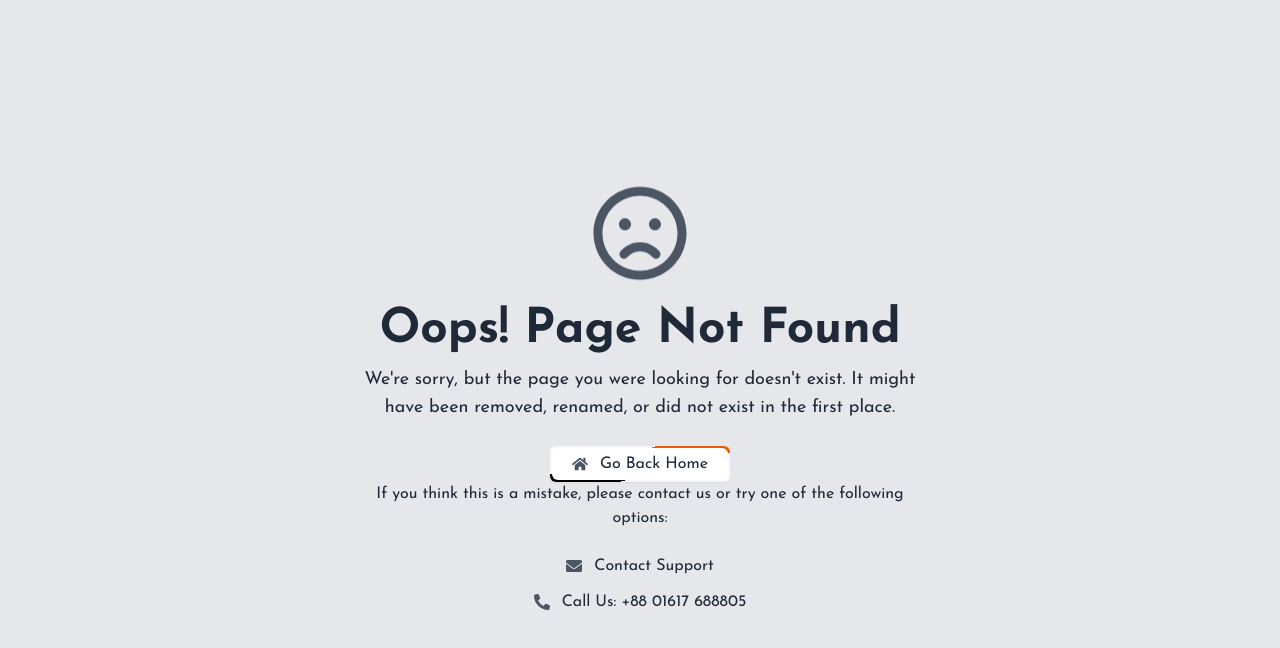
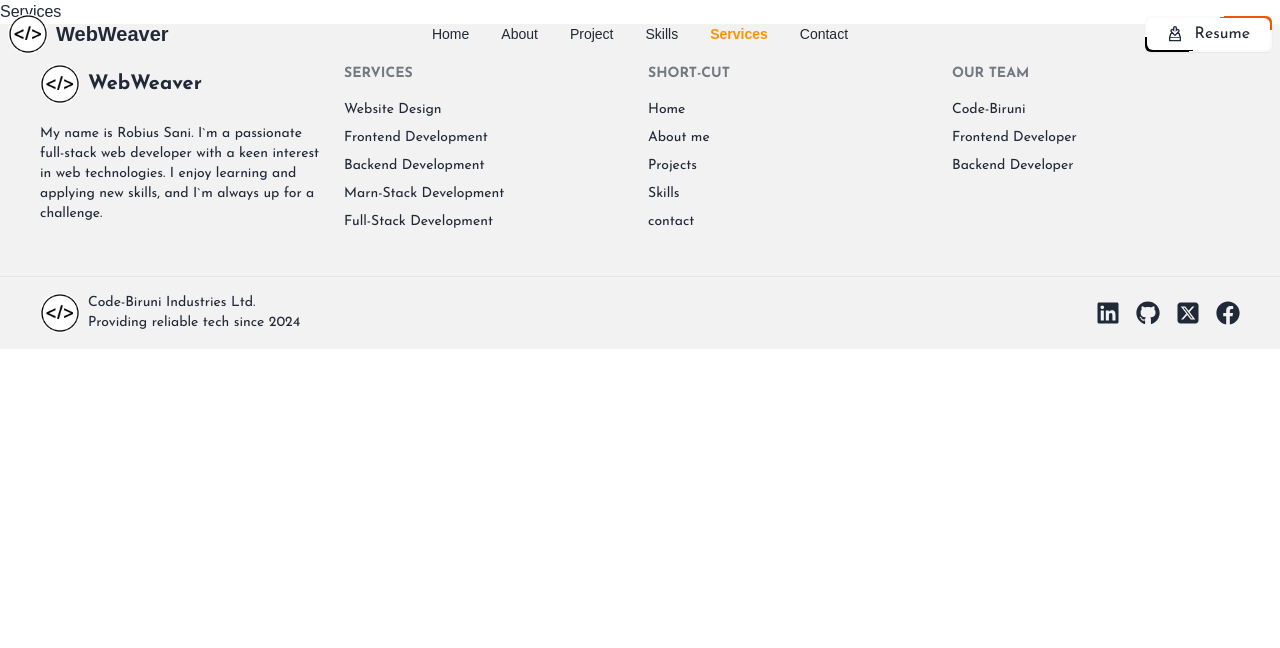
Before and after one commit to Robiu-Sani/Protfolio, a React (Vite) app: page /services in a window 1280 px wide. Shown: the top 648 px of the page. Built offline with nearby package versions, Linux system fonts and the light colour scheme; a web font is replaced by a local one.

Commit message:
protfolio is running

```diff
--- a/src/Component/DefaultComponent/Footer.jsx
+++ b/src/Component/DefaultComponent/Footer.jsx
@@ -1,45 +1,104 @@
-import { FaGithub, FaLinkedin, FaTwitter, FaEnvelope } from "react-icons/fa";
+import { Link } from "react-router-dom";
+import Logo from "../../images/logo.png";
+import { FaFacebook, FaGithub, FaLinkedin } from "react-icons/fa";
+import { FaSquareXTwitter } from "react-icons/fa6";
 
 export default function Footer() {
   return (
-    <footer className="w-full bg-gray-800 text-gray-200 py-6">
-      <div className="container mx-auto text-center">
-        <div className="flex justify-center mb-4">
-          <a
-            href="https://github.com/Robiu-Sani"
-            target="_blank"
-            rel="noopener noreferrer"
-            className="mx-2 text-gray-200 hover:text-white"
-          >
-            <FaGithub size={30} />
+    <div className="w-full bg-base-200">
+      <footer className="footer grid grid-cols-1 sm:grid-cols-2 md:grid-cols-4 container mx-auto bg-base-200 text-base-content p-10">
+        <nav>
+          <div className="flex justify-start items-center gap-2">
+            <img src={Logo} alt="webLogo" className="rounded-full h-[40px]" />
+            <h3 className="font-bold text-xl Name JosefinSans">WebWeaver</h3>
+          </div>
+          <p className="my-3 JosefinSans">
+            My name is Robius Sani. I`m a passionate full-stack web developer
+            with a keen interest in web technologies. I enjoy learning and
+            applying new skills, and I`m always up for a challenge.
+          </p>
+        </nav>
+        <nav>
+          <h6 className="footer-title JosefinSans">Services</h6>
+          <Link to={"/services"} className="link link-hover JosefinSans">
+            Website Design
+          </Link>
+          <Link to={"/services"} className="link link-hover JosefinSans">
+            Frontend Development{" "}
+          </Link>
+          <Link to={"/services"} className="link link-hover JosefinSans">
+            Backend Development{" "}
+          </Link>
+          <Link to={"/services"} className="link link-hover JosefinSans">
+            Marn-Stack Development
+          </Link>
+          <Link to={"/services"} className="link link-hover JosefinSans">
+            Full-Stack Development
+          </Link>
+        </nav>
+        <nav>
+          <h6 className="footer-title JosefinSans">Short-cut</h6>
+          <Link to={"/"} className="link link-hover JosefinSans">
+            Home
+          </Link>
+          <Link to={"/about"} className="link link-hover JosefinSans">
+            About me
+          </Link>
+          <Link to={"/project"} className="link link-hover JosefinSans">
+            Projects
+          </Link>
+          <Link to={"/skills"} className="link link-hover JosefinSans">
+            Skills
+          </Link>
+          <Link to={"/contact"} className="link link-hover JosefinSans">
+            contact
+          </Link>
+        </nav>
+        <nav>
+          <h6 className="footer-title JosefinSans">OUR TEAM</h6>
+          <a target="blank" href="#" className="link JosefinSans link-hover">
+            Code-Biruni
           </a>
-          <a
-            href="https://www.linkedin.com/in/robius-sani/"
-            target="_blank"
-            rel="noopener noreferrer"
-            className="mx-2 text-gray-200 hover:text-white"
-          >
-            <FaLinkedin size={30} />
+          <a target="blank" className="link JosefinSans link-hover">
+            Frontend Developer
           </a>
-          <a
-            href="https://x.com/RobiusS4690"
-            target="_blank"
-            rel="noopener noreferrer"
-            className="mx-2 text-gray-200 hover:text-white"
-          >
-            <FaTwitter size={30} />
+          <a target="blank" className="link JosefinSans link-hover">
+            Backend Developer
           </a>
-          <a
-            href="mailto:hafazrobiussani@gmail.com"
-            className="mx-2 text-gray-200 hover:text-white"
-          >
-            <FaEnvelope size={30} />
-          </a>
-        </div>
-        <p className="text-gray-400 text-sm">
-          © {new Date().getFullYear()} Robius Sani. All rights reserved.
-        </p>
-      </div>
-    </footer>
+        </nav>
+      </footer>
+      <footer className="footer bg-base-200 container mx-auto text-base-content border-base-300 border-t px-10 py-4">
+        <aside className="grid-flow-col items-center">
+          <img src={Logo} alt="webLogo" className="rounded-full h-[40px]" />
+          <p className="JosefinSans">
+            Code-Biruni Industries Ltd.
+            <br />
+            Providing reliable tech since 2024
+          </p>
+        </aside>
+        <nav className="md:place-self-center md:justify-self-end">
+          <div className="grid grid-flow-col gap-4">
+            <a
+              target="blank"
+              href="https://www.linkedin.com/in/robius-sani-mobarok/"
+            >
+              <FaLinkedin className="text-2xl text-gray-800" />
+            </a>
+            <a target="blank" href="https://github.com/Robiu-Sani">
+              <FaGithub className="text-2xl text-gray-800" />
+            </a>
+            <a target="blank" href="https://x.com/RobiusS4690">
+              <FaSquareXTwitter className="text-2xl text-gray-800" />
+            </a>
+            <a
+              target="blank"
+              href="https://www.facebook.com/robiussani.mubarok"
+            >
+              <FaFacebook className="text-2xl text-gray-800" />
+            </a>
+          </div>
+        </nav>
+      </footer>
+    </div>
   );
 }
--- a/src/Component/DefaultComponent/NavBar.jsx
+++ b/src/Component/DefaultComponent/NavBar.jsx
@@ -17,6 +17,9 @@ export default function NavBar() {
       </li>
       <li className="homeNav">
         <NavLink to={"/skills"}>Skills</NavLink>
+      </li>
+      <li className="homeNav">
+        <NavLink to={"/services"}>Services</NavLink>
       </li>
       <li className="homeNav">
         <NavLink to={"/contact"}>Contact</NavLink>
--- a/src/Component/DefaultComponent/Router.jsx
+++ b/src/Component/DefaultComponent/Router.jsx
@@ -8,6 +8,7 @@ import Skills from "../LandingPages/Skills/Skills";
 import Contact from "../LandingPages/Contact/Contact";
 import Test from "../Test";
 import Resume from "../LandingPages/Resume/Resume";
+import Services from "../LandingPages/Services/Services";
 
 export const router = createBrowserRouter([
   {
@@ -36,6 +37,10 @@ export const router = createBrowserRouter([
         element: <Skills></Skills>,
       },
       {
+        path: "/services",
+        element: <Services></Services>,
+      },
+      {
         path: "/contact",
         element: <Contact></Contact>,
       },
--- a/src/Component/LandingPages/Home/ContactForm.jsx
+++ b/src/Component/LandingPages/Home/ContactForm.jsx
@@ -48,13 +48,15 @@ export default function ContactForm() {
           />
         </div>
         <div className="w-full p-3 flex flex-col items-center">
-          <h2 className="text-3xl font-bold mr-10">Send me a message</h2>
+          <h2 className="text-3xl font-bold JosefinSans mr-10">
+            Send me a message
+          </h2>
           <form
             ref={form}
             onSubmit={sendEmail}
-            className="w-full p-5 md:p-10 space-y-4"
+            className="w-full p-5 JosefinSans md:p-10 space-y-4"
           >
-            <div className="flex items-center border-b-2 border-gray-300 py-2">
+            <div className="flex JosefinSans items-center border-b-2 border-gray-300 py-2">
               <FaUser className="text-gray-500 mr-3" />
               <input
                 type="text"
@@ -65,7 +67,7 @@ export default function ContactForm() {
               />
             </div>
 
-            <div className="flex items-center border-b-2 border-gray-300 py-2">
+            <div className="flex items-center JosefinSans border-b-2 border-gray-300 py-2">
               <FaEnvelope className="text-gray-500 mr-3" />
               <input
                 type="email"
@@ -76,7 +78,7 @@ export default function ContactForm() {
               />
             </div>
 
-            <div className="flex items-center border-b-2 border-gray-300 py-2">
+            <div className="flex items-center JosefinSans border-b-2 border-gray-300 py-2">
               <FaPhone className="text-gray-500 mr-3" />
               <input
                 type="tel"
@@ -86,7 +88,7 @@ export default function ContactForm() {
               />
             </div>
 
-            <div className="flex items-center border-b-2 h-20 border-gray-300 py-2">
+            <div className="flex items-center JosefinSans border-b-2 h-20 border-gray-300 py-2">
               <textarea
                 name="message"
                 placeholder="Your Message"
@@ -97,9 +99,9 @@ export default function ContactForm() {
 
             <button
               type="submit"
-              className="w-full bg-blue-500 text-white py-2 px-4 rounded-md flex justify-center items-center space-x-2 hover:bg-blue-600 transition"
+              className="w-full bg-blue-500 JosefinSans text-white py-2 px-4 rounded-md flex justify-center items-center space-x-2 hover:bg-blue-600 transition"
             >
-              <span>Send Message</span>
+              <span className="JosefinSans">Send Message</span>
               <FiSend />
             </button>
           </form>
--- a/src/Component/LandingPages/Home/Home.jsx
+++ b/src/Component/LandingPages/Home/Home.jsx
@@ -2,6 +2,7 @@ import AboutSection from "./AboutSection";
 import Banner from "./Banner";
 import ContactForm from "./ContactForm";
 import ProjectSection from "./ProjectSection";
+import ServicesSection from "./ServicesSection";
 import SkillesSection from "./SkillesSection";
 
 export default function Home() {
@@ -11,6 +12,7 @@ export default function Home() {
       <AboutSection></AboutSection>
       <SkillesSection></SkillesSection>
       <ProjectSection></ProjectSection>
+      <ServicesSection></ServicesSection>
       <ContactForm></ContactForm>
     </div>
   );
--- /dev/null
+++ b/src/Component/LandingPages/Home/ServicesSection.jsx
@@ -0,0 +1,67 @@
+import { FaCode, FaPaintBrush, FaCogs } from "react-icons/fa";
+import { useNavigate } from "react-router-dom";
+import Button from "../../ShaireComponent/Button";
+import { MdOutlineMiscellaneousServices } from "react-icons/md";
+
+const ServicesSection = () => {
+  const navigate = useNavigate();
+
+  return (
+    <section className="py-16 ">
+      <div className="container px-2 mx-auto text-center">
+        <h2 className="text-4xl font-bold mb-8 JosefinSans text-gray-800">
+          Our Services
+        </h2>
+
+        <div className="grid gap-8 sm:grid-cols-1 md:grid-cols-2 lg:grid-cols-3">
+          {/* Card 1 */}
+          <div className="bg-white shadow-lg border border-gray-200 rounded-lg p-6 transition-transform hover:scale-105">
+            <FaCode className="text-5xl text-indigo-600 mb-4 mx-auto" />
+            <h3 className="text-2xl JosefinSans font-semibold mb-2 text-gray-700">
+              Frontend Development
+            </h3>
+            <p className="text-gray-600 JosefinSans">
+              Building responsive and high-performance user interfaces using
+              React and Next.js.
+            </p>
+          </div>
+
+          {/* Card 2 */}
+          <div className="bg-white shadow-lg border border-gray-200 rounded-lg p-6 transition-transform hover:scale-105">
+            <FaPaintBrush className="text-5xl text-pink-600 mb-4 mx-auto" />
+            <h3 className="text-2xl JosefinSans font-semibold mb-2 text-gray-700">
+              UI/UX Design
+            </h3>
+            <p className="text-gray-600 JosefinSans">
+              Creating modern and user-friendly web designs with Tailwind CSS
+              and responsive layouts.
+            </p>
+          </div>
+
+          {/* Card 3 */}
+          <div className="bg-white shadow-lg border border-gray-200 rounded-lg p-6 transition-transform hover:scale-105">
+            <FaCogs className="text-5xl text-green-600 mb-4 mx-auto" />
+            <h3 className="text-2xl JosefinSans font-semibold mb-2 text-gray-700">
+              Backend Integration
+            </h3>
+            <p className="text-gray-600 JosefinSans">
+              Integrating robust backend systems with Express.js and MongoDB for
+              full-stack solutions.
+            </p>
+          </div>
+        </div>
+
+        {/* Button */}
+        <div className="w-full flex justify-center items-center pt-7">
+          <Button
+            icon={<MdOutlineMiscellaneousServices />}
+            path={"/project"}
+            text="See All Services"
+          />
+        </div>
+      </div>
+    </section>
+  );
+};
+
+export default ServicesSection;
--- /dev/null
+++ b/src/Component/LandingPages/Services/Services.jsx
@@ -0,0 +1,3 @@
+export default function Services() {
+  return <div>Services</div>;
+}
```
Also changed, not shown: 1 other file (tests, documents, lock files or other folders).
